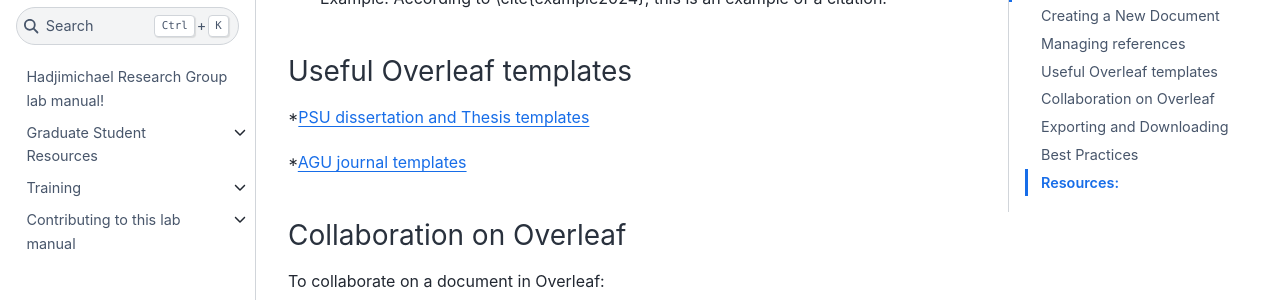
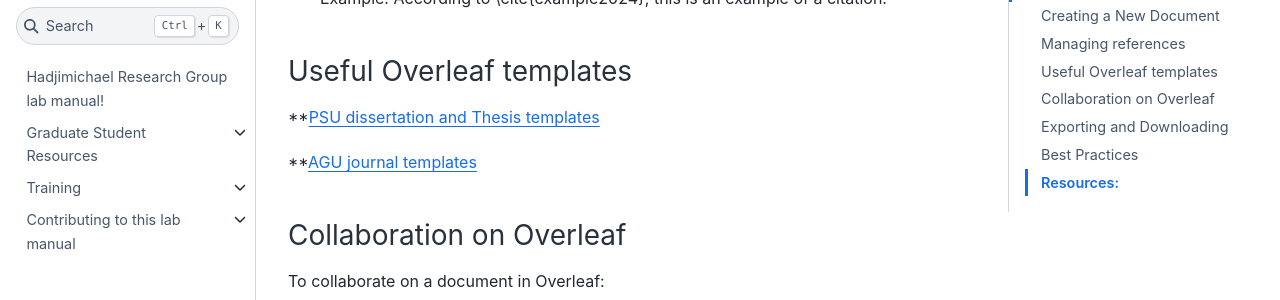
Before and after one commit to HadjimichaelResearchGroup/HadjimichaelResearchGroup.github.io, a Jupyter Book: the page built from docs/Training/LaTeXandOverleaf.md, in a window 1280 px wide and 900 px high, scrolled down 1589 px. Shown: the part 153-453 px from the top of the window. Built offline with Jupyter Book 1.0.4 settings and Sphinx 7.4.7 and the Sphinx Book theme 1.1.4, drawn with Linux system fonts in a browser that asks for light colours.

```diff
--- a/docs/Training/LaTeXandOverleaf.md
+++ b/docs/Training/LaTeXandOverleaf.md
@@ -53,9 +53,9 @@ Example .bib entry:
 Example: According to \cite{example2024}, this is an example of a citation.
 
 ### Useful Overleaf templates
-*[PSU dissertation and Thesis templates](https://guides.libraries.psu.edu/latex/templates)
+**[PSU dissertation and Thesis templates](https://guides.libraries.psu.edu/latex/templates)
 
-*[AGU journal templates](https://www.overleaf.com/gallery/tagged/agu-official)
+**[AGU journal templates](https://www.overleaf.com/gallery/tagged/agu-official)
 
 ### Collaboration on Overleaf
 To collaborate on a document in Overleaf:
```
